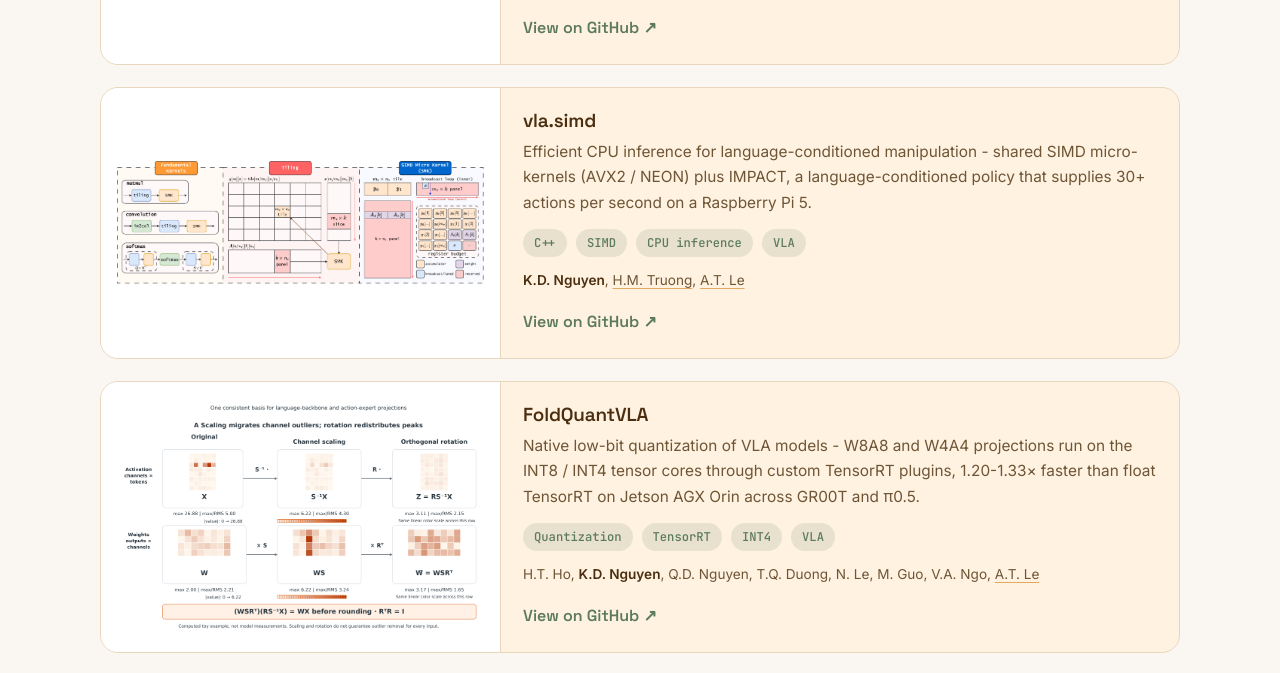
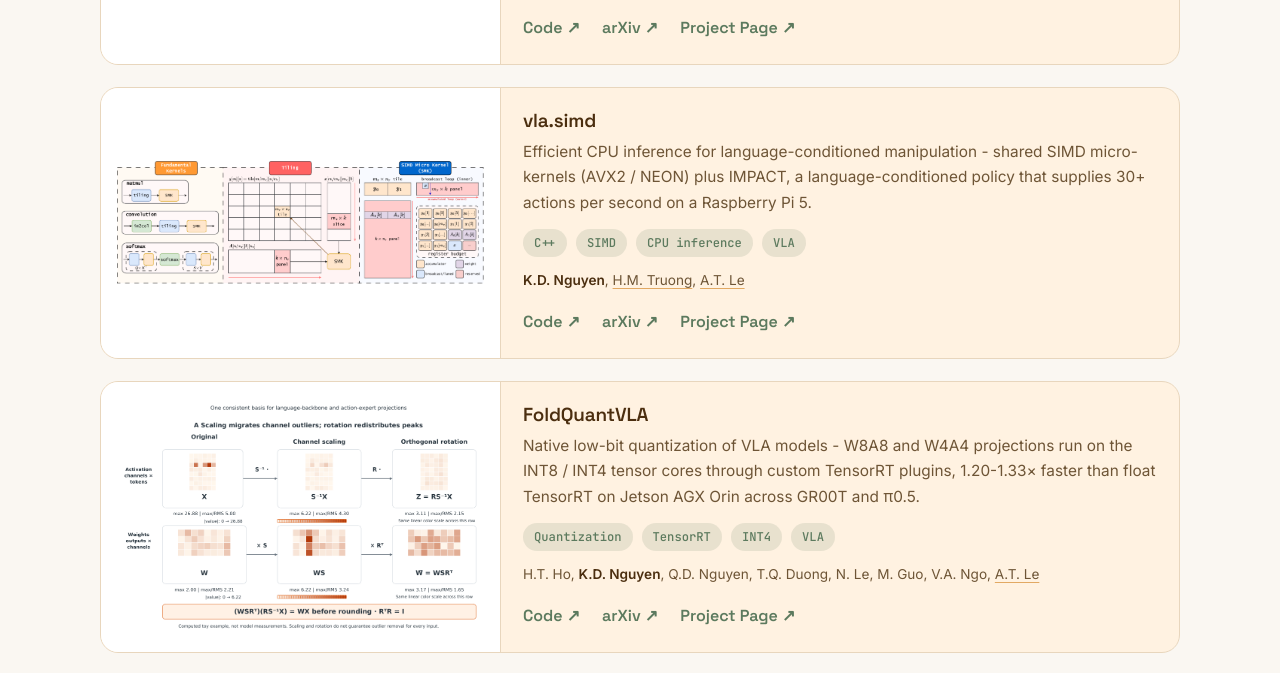
Before and after one commit to khanhnd61-vr/khanhnd61-vr.github.io, a plain HTML site: page index.html in a window 1280 px wide. Shown: the part 1940-2613 px from the top of the page. Drawn offline with Linux system fonts and the light colour scheme.

Commit message:
update project page URLs

```diff
--- a/index.html
+++ b/index.html
@@ -260,7 +260,11 @@
                 <strong>K.D. Nguyen</strong>, H.T. Ho, C.T. Nguyen, T.Q. Duong, L.D. Le, D.M.H. Nguyen, V.A. Ngo,
                 <a href="https://anindex.github.io/" target="_blank" rel="noopener">A.T. Le</a>
               </p>
-              <a class="project__link" href="https://github.com/VinRobotics/vla.cpp" target="_blank" rel="noopener">View on GitHub ↗</a>
+              <div class="project__links">
+                <a class="project__link" href="https://github.com/VinRobotics/vla.cpp" target="_blank" rel="noopener">Code ↗</a>
+                <a class="project__link" href="https://arxiv.org/abs/2606.08094" target="_blank" rel="noopener">arXiv ↗</a>
+                <a class="project__link" href="https://vlacpp.github.io/" target="_blank" rel="noopener">Project Page ↗</a>
+              </div>
             </div>
           </article>
 
@@ -284,7 +288,11 @@
                 <a href="https://tmhoanggg.github.io/" target="_blank" rel="noopener">H.M. Truong</a>,
                 <a href="https://anindex.github.io/" target="_blank" rel="noopener">A.T. Le</a>
               </p>
-              <a class="project__link" href="https://github.com/cair-vinuni/vla.simd" target="_blank" rel="noopener">View on GitHub ↗</a>
+              <div class="project__links">
+                <a class="project__link" href="https://github.com/cair-vinuni/vla.simd" target="_blank" rel="noopener">Code ↗</a>
+                <a class="project__link" href="https://arxiv.org/abs/2609.24274" target="_blank" rel="noopener">arXiv ↗</a>
+                <a class="project__link" href="https://vla-simd.github.io/" target="_blank" rel="noopener">Project Page ↗</a>
+              </div>
             </div>
           </article>
 
@@ -307,7 +315,11 @@
                 H.T. Ho, <strong>K.D. Nguyen</strong>, Q.D. Nguyen, T.Q. Duong, N. Le, M. Guo, V.A. Ngo,
                 <a href="https://anindex.github.io/" target="_blank" rel="noopener">A.T. Le</a>
               </p>
-              <a class="project__link" href="https://github.com/cair-vinuni/FoldQuantVLA" target="_blank" rel="noopener">View on GitHub ↗</a>
+              <div class="project__links">
+                <a class="project__link" href="https://github.com/cair-vinuni/FoldQuantVLA" target="_blank" rel="noopener">Code ↗</a>
+                <a class="project__link" href="https://arxiv.org/abs/2609.24433" target="_blank" rel="noopener">arXiv ↗</a>
+                <a class="project__link" href="https://review-artifact-27f4.github.io/foldquantvla" target="_blank" rel="noopener">Project Page ↗</a>
+              </div>
             </div>
           </article>
 
@@ -326,7 +338,9 @@
               <div class="tags tags--sm">
                 <span class="tag">Compiler</span><span class="tag">ggml</span><span class="tag">PyTorch</span><span class="tag">ONNX</span><span class="tag">GGUF</span>
               </div>
-              <a class="project__link" href="https://github.com/khanhnd61-vr/ggml-compiler" target="_blank" rel="noopener">View on GitHub ↗</a>
+              <div class="project__links">
+                <a class="project__link" href="https://github.com/khanhnd61-vr/ggml-compiler" target="_blank" rel="noopener">Code ↗</a>
+              </div>
             </div>
           </article>        </div>
       </div>
@@ -449,6 +463,8 @@ I build lean C/C++ inference engines that bring VLMs, VLAs, and LLMs to CPUs, ac
 The open-source project I'm P.I.C of at VinRobotics - bringing Vision-Language-Action models to local hardware, in the spirit of llama.cpp for robotics.
 
 - GitHub: https://github.com/VinRobotics/vla.cpp
+- arXiv: https://arxiv.org/abs/2606.08094
+- Project page: https://vlacpp.github.io/
 - Tags: C++, ggml, Inference, VLA
 - Authors: K.D. Nguyen, H.T. Ho, C.T. Nguyen, T.Q. Duong, L.D. Le, D.M.H. Nguyen, V.A. Ngo, [A.T. Le](https://anindex.github.io/)
 
@@ -457,6 +473,8 @@ The open-source project I'm P.I.C of at VinRobotics - bringing Vision-Language-A
 Efficient CPU inference for language-conditioned manipulation - shared SIMD micro-kernels (AVX2 / NEON) plus IMPACT, a language-conditioned policy that supplies 30+ actions per second on a Raspberry Pi 5.
 
 - GitHub: https://github.com/cair-vinuni/vla.simd
+- arXiv: https://arxiv.org/abs/2609.24274
+- Project page: https://vla-simd.github.io/
 - Tags: C++, SIMD, CPU inference, VLA
 - Authors: K.D. Nguyen, [H.M. Truong](https://tmhoanggg.github.io/), [A.T. Le](https://anindex.github.io/)
 
@@ -465,6 +483,8 @@ Efficient CPU inference for language-conditioned manipulation - shared SIMD micr
 Native low-bit quantization of VLA models - W8A8 and W4A4 projections run on the INT8 / INT4 tensor cores through custom TensorRT plugins, 1.20-1.33× faster than float TensorRT on Jetson AGX Orin across GR00T and π0.5.
 
 - GitHub: https://github.com/cair-vinuni/FoldQuantVLA
+- arXiv: https://arxiv.org/abs/2609.24433
+- Project page: https://review-artifact-27f4.github.io/foldquantvla
 - Tags: Quantization, TensorRT, INT4, VLA
 - Authors: H.T. Ho, K.D. Nguyen, Q.D. Nguyen, T.Q. Duong, N. Le, M. Guo, V.A. Ngo, [A.T. Le](https://anindex.github.io/)
 
--- a/styles.css
+++ b/styles.css
@@ -274,10 +274,8 @@ h1, h2, h3 { font-family: var(--font-display); line-height: 1.12; font-weight: 6
 .project__authors { margin: 12px 0 0; font-size: .85rem; color: var(--ink-soft); }
 .project__authors strong { color: var(--primary); }
 .project__authors a, .card__role a { color: inherit; text-decoration: underline; text-decoration-color: var(--secondary); text-underline-offset: 3px; }
-.project__link {
-  margin-top: 18px; font-family: var(--font-display); font-weight: 600;
-  color: var(--support); align-self: flex-start;
-}
+.project__links { display: flex; flex-wrap: wrap; gap: 6px 22px; margin-top: 18px; }
+.project__link { font-family: var(--font-display); font-weight: 600; color: var(--support); }
 .project__link:hover { color: var(--primary); }
 
 /* ---------- News (carousel) ---------- */
```
Also changed, not shown: llms.txt, 1 other file.
